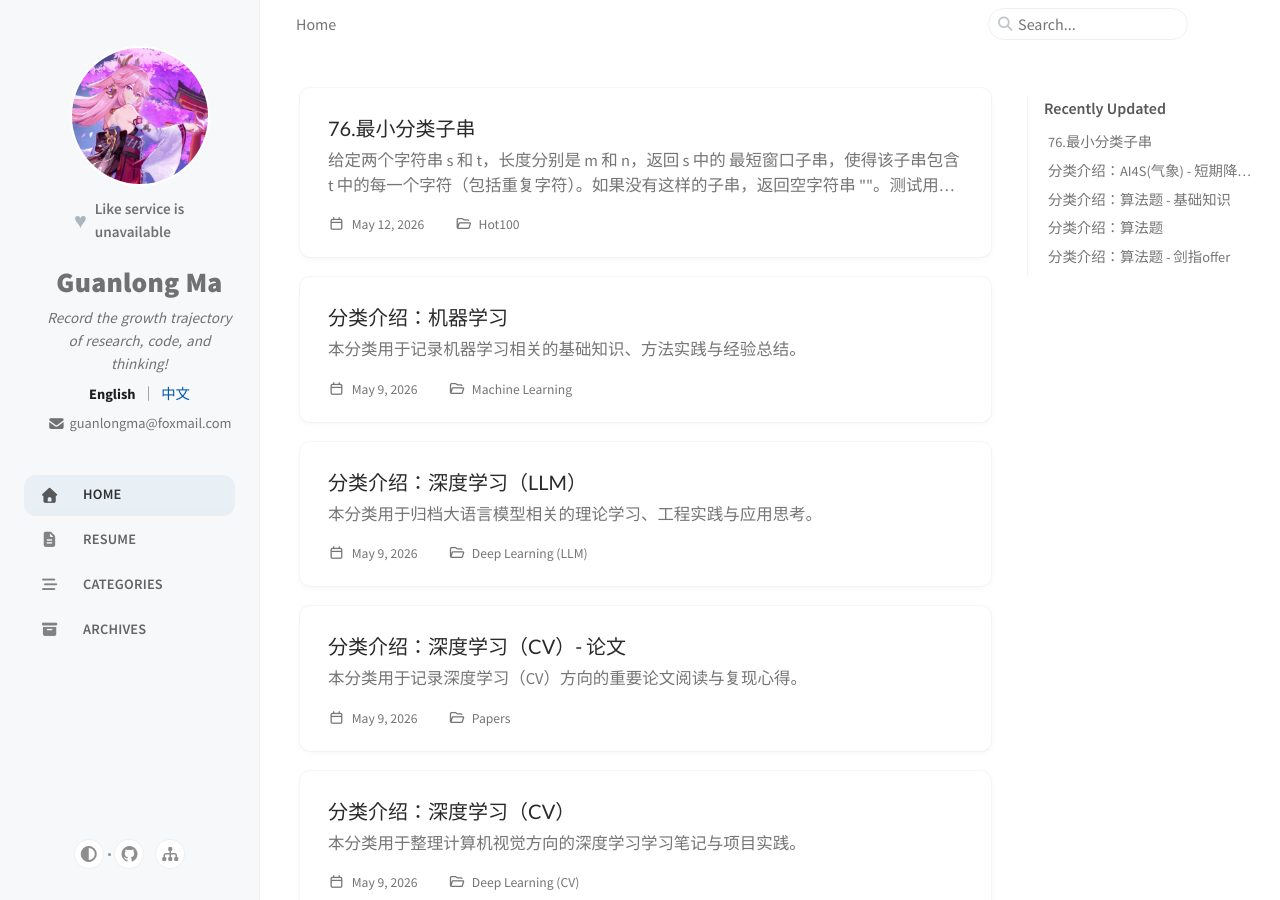
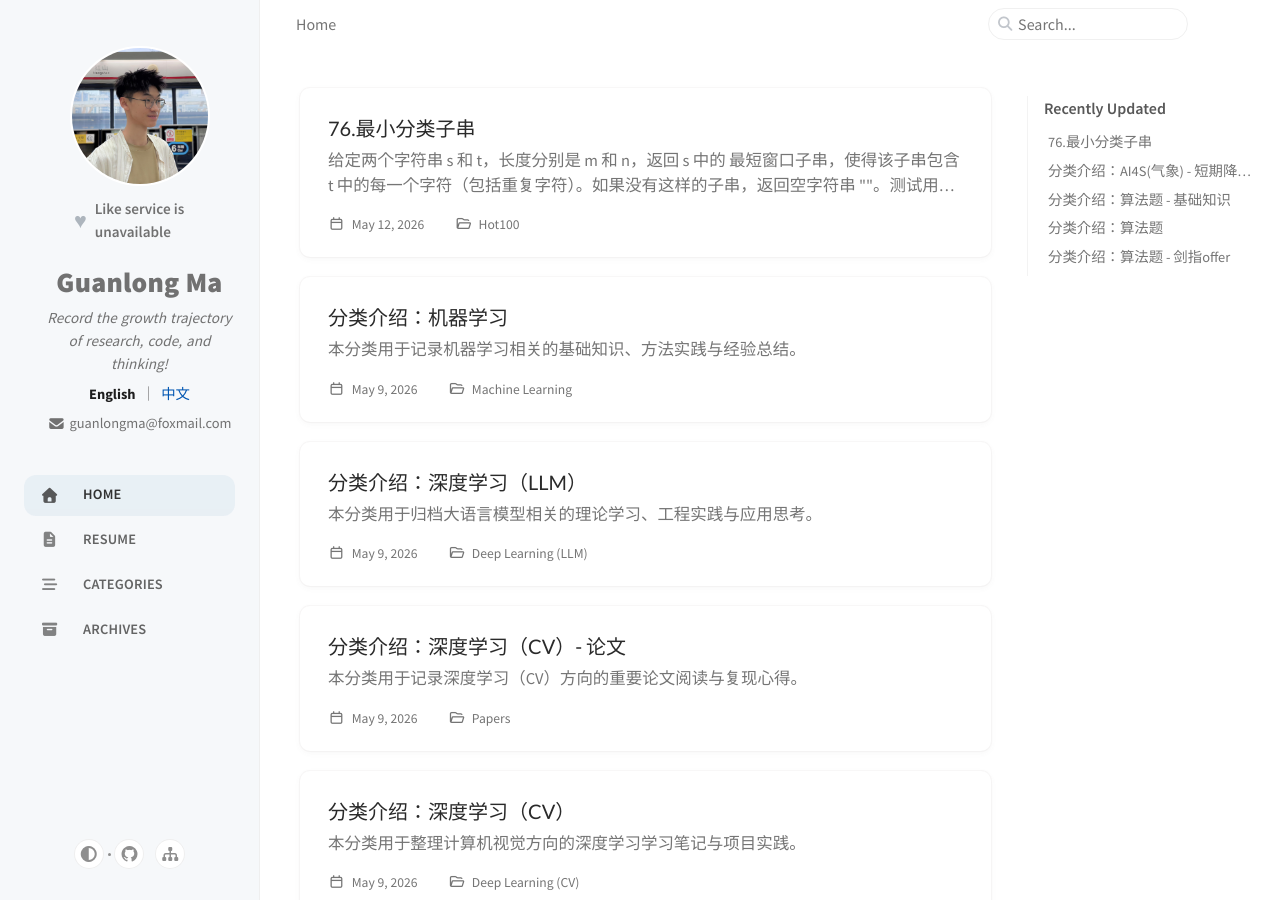
Before and after one commit to mgl666/mgl666.github.io, a Jekyll site: the page built from index.html, in a window 1280 px wide and 900 px high. Built offline with Jekyll 4.4.1, drawn with Linux system fonts in a browser that asks for light colours; cached includes are drawn as plain includes; nearby versions of some CDN libraries; the list of posts is cut into pages by our own code; comment, search, counter and statistics services are not loaded.

Commit message:
chore: update profile avatar image

```diff
--- a/_config.yml
+++ b/_config.yml
@@ -31,7 +31,7 @@ social:
 # - cdn: 静态资源 CDN 前缀
 # - avatar: 头像路径（会拼接到 cdn 或站点路径）
 cdn: ""
-avatar: "/assets/img/avatar.png"
+avatar: "/assets/img/avatar.jpg"
 social_preview_image:
 
 # 文章目录开关（TOC）与主题模式
```
Also changed, not shown: assets/img/avatar.jpg (added), assets/img/avatar.png (deleted).
